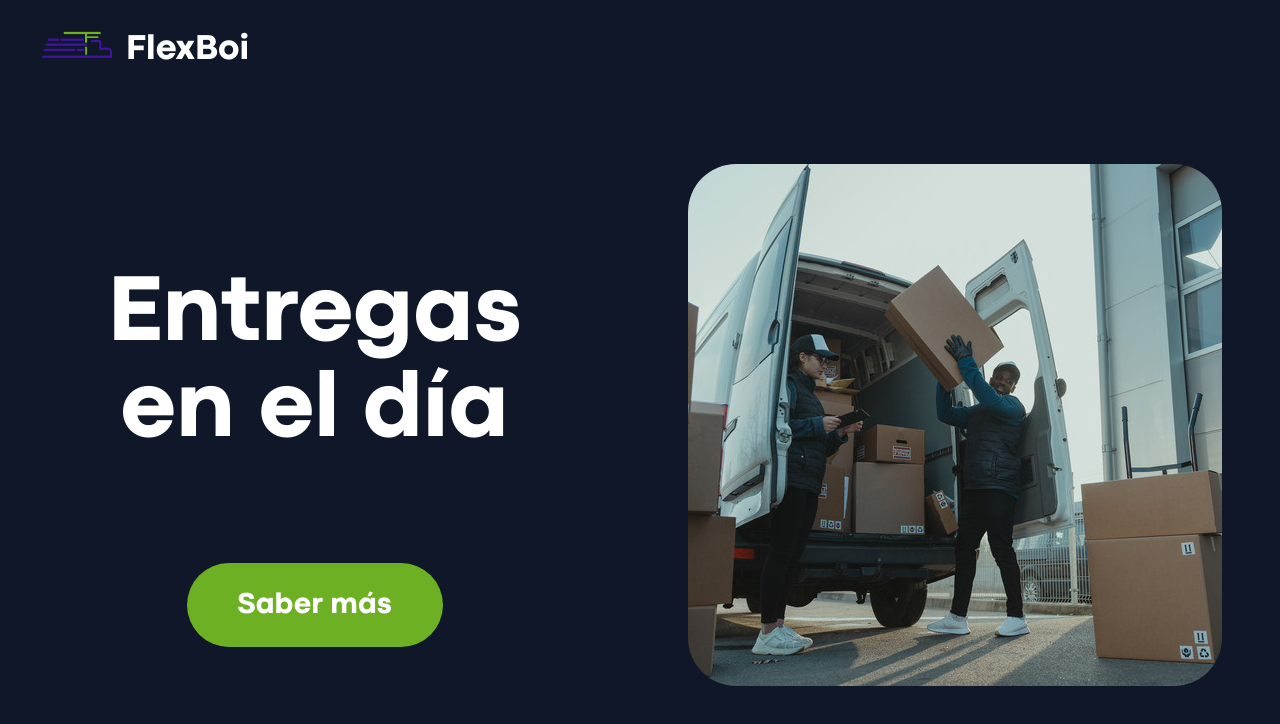
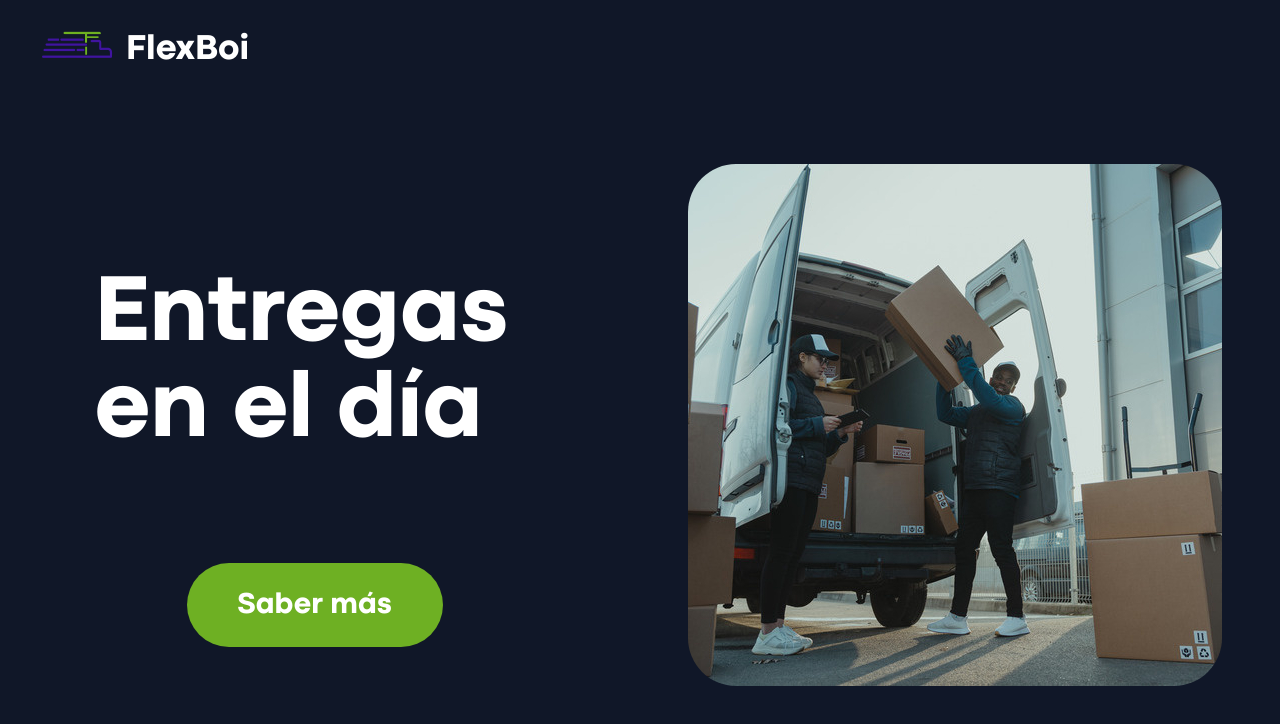
Before and after one commit to MirkoSchroeder/flexwebpage, a React (Create React App) app: page /home in a window 1280 px wide. Shown: the top 724 px of the page. Built offline with nearby package versions, Linux system fonts and the light colour scheme.

Commit message:
last update

```diff
--- a/src/App.css
+++ b/src/App.css
@@ -39,5 +39,5 @@
 
 .backgroundRadial {
   background: rgb(110,176,35);
-  background: radial-gradient(circle, rgba(110,176,35,1) 0%, rgba(38,14,105,1) 100%);
+background: radial-gradient(circle, rgba(110,176,35,1) 97%, rgba(38,14,105,1) 100%);
 }
--- a/src/Pages/HomePage/HomePage.jsx
+++ b/src/Pages/HomePage/HomePage.jsx
@@ -4,6 +4,7 @@ import "../../App.css"
 import { Link } from "react-router-dom";
 import LogoTextMenu from "../../Components/LogoTextMenu";
 import HomeImageCel from "../../img/homepageImage.jpg"
+import "../../App.css"
 
 const HomePage = () => {
     return (
@@ -12,7 +13,7 @@ const HomePage = () => {
 
             <div className="2xl:flex 2xl:flex-row 2xl:justify-around 2xl:items-center 2xl:mt-[5%] xl:flex xl:flex-row xl:justify-around xl:items-center xl:mt-[5%] xs:flex-col xs:mt-0 md:flex-col md:mt-0">
                 <div className="2xl:w-[25%] xl:w-[40%] xs:w-[100%] xs:text-center xs:mt-[5%] md:w-[100%] md:text-center md:mt-[5%]">
-                    <p className="text-white 2xl:text-8xl xl:text-8xl xs:text-6xl xs:px-9 md:text-6xl md:px-9">Entregas en el día</p>
+                    <p className="text-white 2xl:text-8xl xl:text-8xl xl:text-start xs:text-6xl xs:px-9 md:text-6xl md:px-9">Entregas en el día</p>
 
                     <div className="2xl:mt-[20%] xl:mt-[20%] xs:mt-[15%] md:mt-[15%]">
                         <Link to={"/about"}>
```
